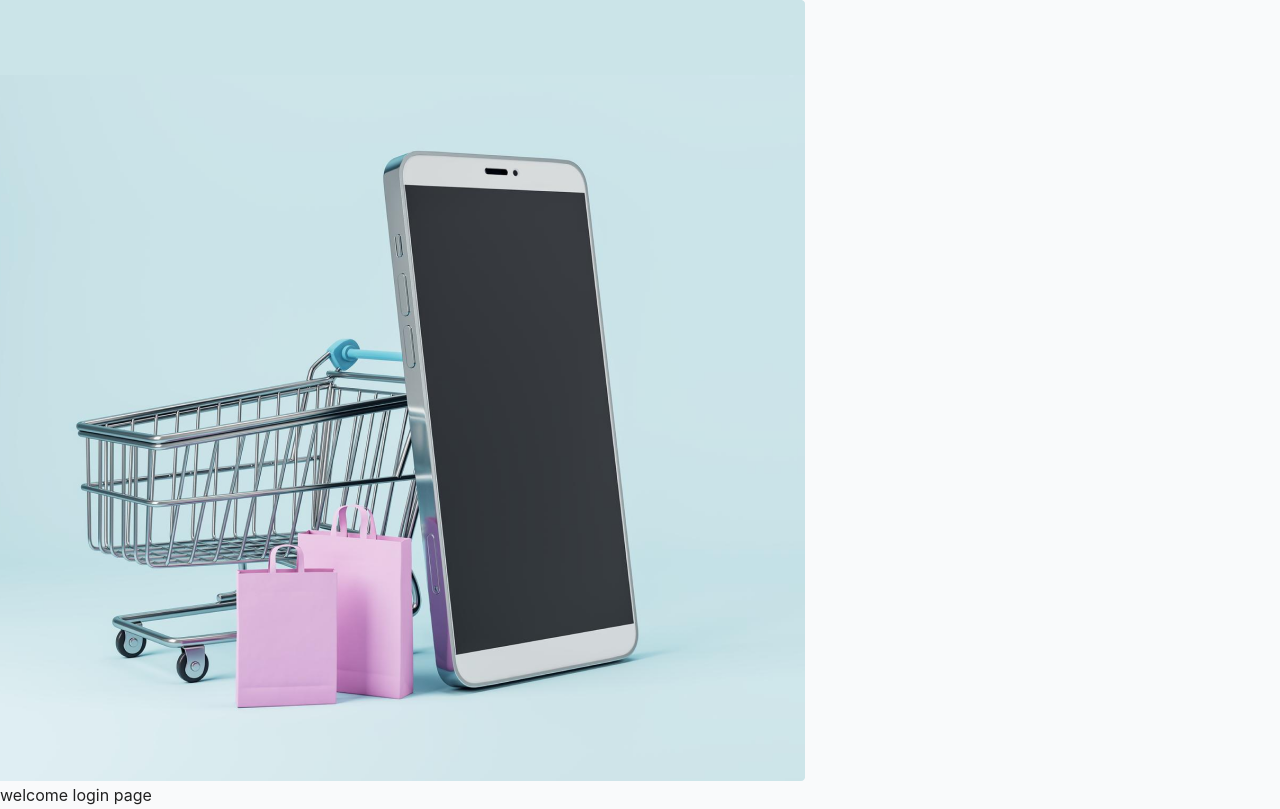
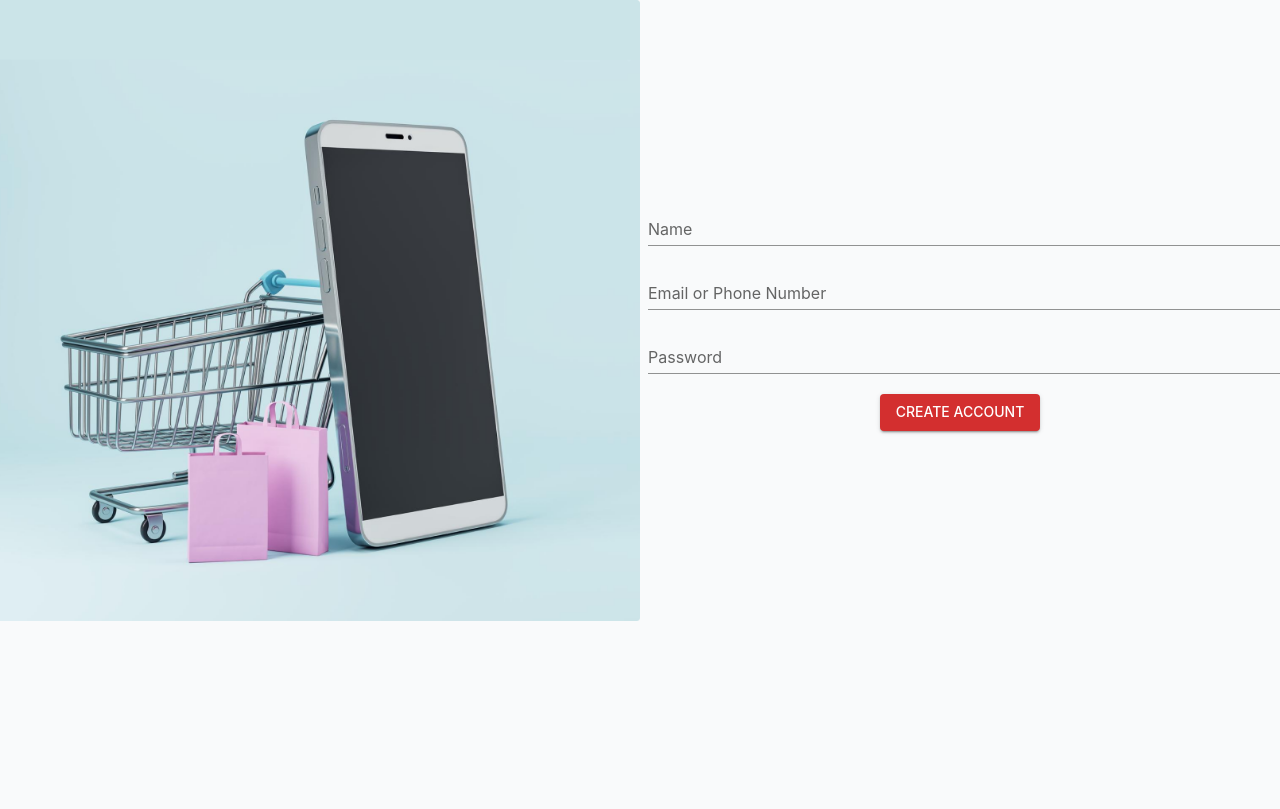
Before and after one commit to muskanmi/marketBase, a Next.js app in the folder frontend/: page /login in a window 1280 px wide. Built offline with nearby package versions, Linux system fonts and the light colour scheme.

Commit message:
working on UI of login and register page

```diff
--- a/frontend/pages/login.js
+++ b/frontend/pages/login.js
@@ -1,15 +1,50 @@
 import React from "react";
 import logo_image from "../public/images/Side_Image.png";
 import Image from "next/image";
+import { Box } from "@mui/material";
+import TextField from "@mui/material/TextField";
+import Button from "@mui/material/Button";
+
 const LoginPage = () => {
   return (
-    <section>
-      <div>
-        <div>
-          <Image src={logo_image} alt="login image" />
-          <h1>welcome login page</h1>
+    <section className="overflow-x-hidden">
+      <div className="flex flex-col items-center justify-between w-full md:flex-row">
+        <div className="w-full md:w-1/2">
+          <Image
+            src={logo_image}
+            alt="login image"
+            style={{ maxWidth: "100%", height: "auto" }}
+          />
         </div>
-        <div></div>
+        <div className="w-full md:w-1/2">
+          <Box
+            component="form"
+            sx={{
+              "& > :not(style)": { m: 1, width: "100%" },
+              maxWidth: "100%",
+              overflow: "hidden",
+            }}
+            noValidate
+            autoComplete="off"
+          >
+            <TextField id="standard-basic" label="Name" variant="standard" />
+            <TextField
+              id="standard-basic"
+              label="Email or Phone Number"
+              variant="standard"
+            />
+            <TextField
+              id="standard-basic"
+              label="Password"
+              variant="standard"
+            />
+          </Box>
+          <div className="w-full pt-3 text-center">
+            <Button variant="contained" color="error">
+              Create Account
+            </Button>
+          </div>
+        </div>
       </div>
     </section>
   );
```
